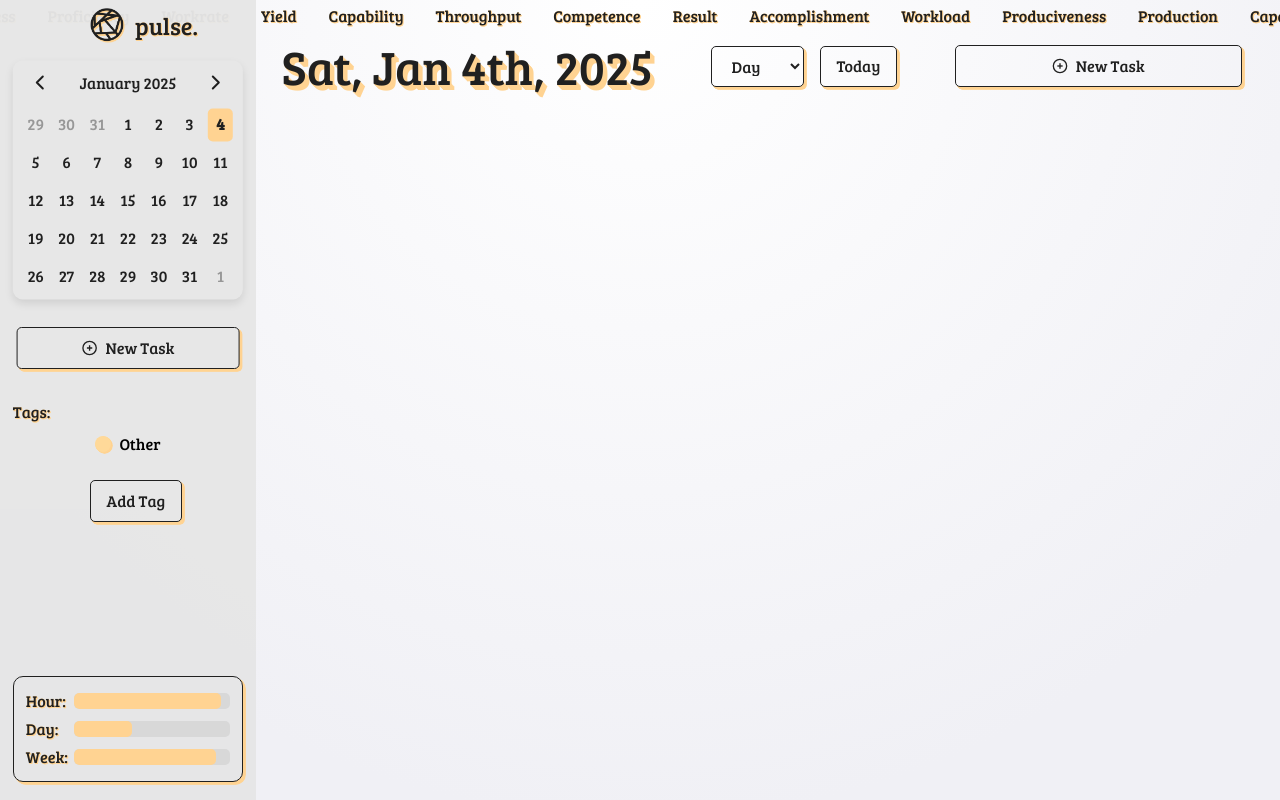
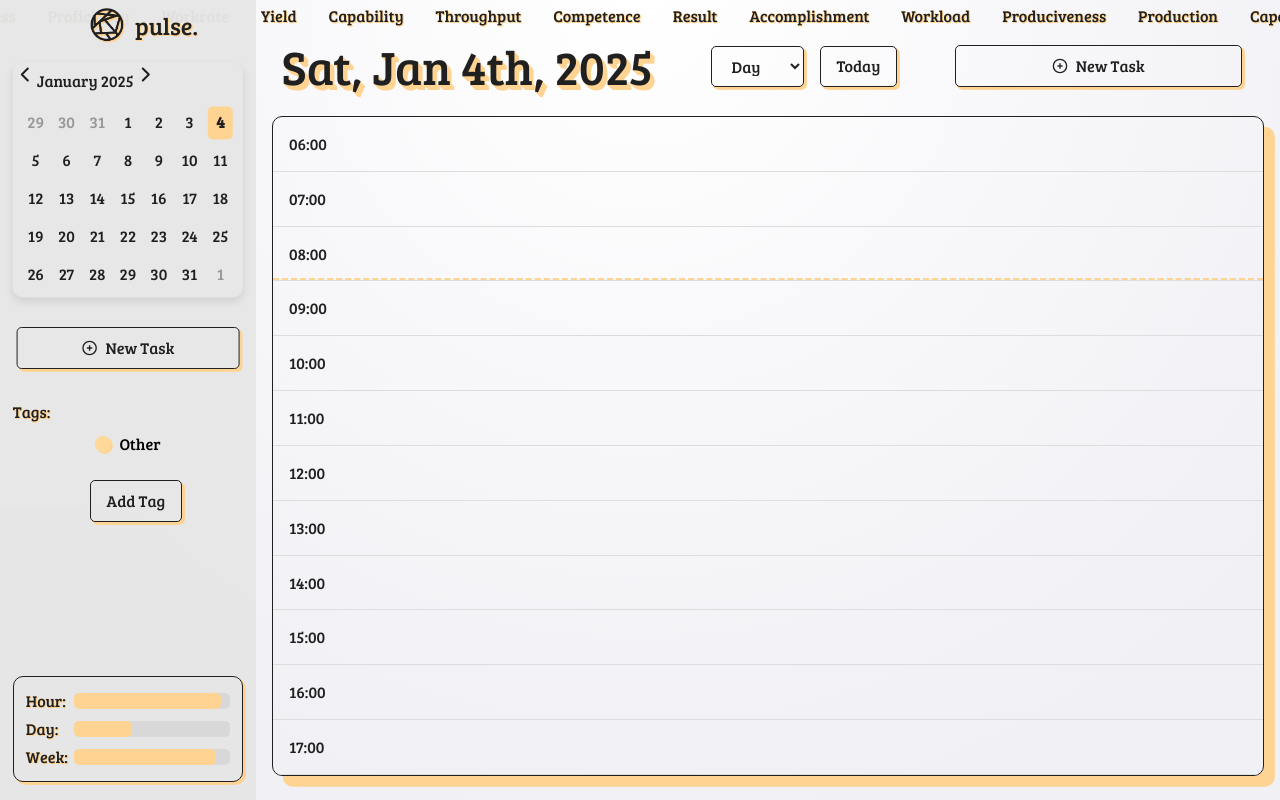
Before and after one commit to pratyushV-l/pulse, a Next.js app: page /homepage in a window 1280 px wide. Built offline with nearby package versions, Linux system fonts and the light colour scheme.

Commit message:
added very basic timetable

```diff
--- a/app/globals.css
+++ b/app/globals.css
@@ -197,17 +197,6 @@ body, html {
   text-align: center;
   padding: 5px;
   font-size: 0.9em;
-}
-
-.calendar-header {
-  color: #202020;
-  display: flex;
-  padding-left: 15px;
-  padding-right: 15px;
-  padding-top: 10px;
-  font-size: 1.0em;
-  justify-content: space-between;
-  align-items: center;
 }
 
 .calendar-day.accent {
@@ -677,13 +666,14 @@ body, html {
   transform: translate(-50%, -50%);
   width: 40%;
   height: 20%;
-  background-color: #f0f0f5;
+  background-color: #e8e8e9;
   box-shadow:
     1.4px 1.4px 0 #FFD392,
     1.7px 1.7px 0 #FFD392,
     2.1px 2.1px 0 #FFD392,
     2.4px 2.4px 0 #FFD392,
     2.8px 2.8px 0 #FFD392;
+  border: 1px solid var(--foreground);
   display: flex;
   flex-direction: column;
   justify-content: center;
@@ -737,3 +727,57 @@ body, html {
   border-radius: 5px;
   transition: width 0.5s;
 }
+
+.calendar-container {
+  width: 77.5%;
+  height: 82.5%;
+  background-color: transparent;
+  border-radius: 10px;
+  box-shadow: 0 4px 8px rgba(0, 0, 0, 0.1);
+  margin: 2rem auto;
+  border: 1px solid var(--foreground);
+  position: absolute;
+  overflow: hidden;
+  left: 21.25%;
+  top: 10.5%;
+  scrollbar-width: none;
+  box-shadow:
+  10.8px 10.8px 0 #FFD392;
+}
+
+.calendar-body {
+  display: flex;
+  flex-direction: column;
+  height: calc(100%);
+  position: relative;
+  overflow-y: scroll;
+  scroll-behavior: smooth;
+  scrollbar-width: none;
+}
+
+.time-slot {
+  flex: 0 0 calc(100% / 12);
+  border-bottom: 1px solid #ddd;
+  display: flex;
+  align-items: center;
+  padding: 0 1rem;
+  font-family: "Bree Serif", serif;
+  font-size: 1rem;
+  z-index: 1;
+  color: var(--foreground);
+  height: calc(100% / 2);
+}
+
+.time-slot:last-child {
+  border-bottom: none;
+}
+
+.current-time-line {
+  position: absolute;
+  left: 0;
+  right: 0;
+  height: 2px;
+  background-color: transparent;
+  z-index: 0;
+  border-top: 3px dashed #ffd392;
+}
--- a/app/homepage/page.tsx
+++ b/app/homepage/page.tsx
@@ -1,6 +1,6 @@
 "use client";
 
-import React, { useEffect, useState } from "react";
+import React, { useEffect, useState, useRef } from "react";
 import Calendar from "@/components/Calendar";
 import Image from "next/image";
 import Cookies from "js-cookie";
@@ -32,6 +32,8 @@ export default function HomePage() {
     const [showPopup, setShowPopup] = useState(false);
     const [newTagName, setNewTagName] = useState("");
     const [newTagColor, setNewTagColor] = useState(getRandomBrightColor());
+    const calendarBodyRef = useRef<HTMLDivElement>(null);
+    const [currentTimePosition, setCurrentTimePosition] = useState(0);
 
     useEffect(() => {
         const savedMode = Cookies.get("mode");
@@ -43,6 +45,28 @@ export default function HomePage() {
     useEffect(() => {
         Cookies.set("mode", mode);
     }, [mode]);
+
+    useEffect(() => {
+        const updateCurrentTimePosition = () => {
+            const now = new Date();
+            const hours = now.getHours();
+            const minutes = now.getMinutes();
+            const totalMinutes = hours * 60 + minutes;
+            const position = (totalMinutes / 720) * 100;
+            setCurrentTimePosition(position);
+        };
+
+        updateCurrentTimePosition();
+        const intervalId = setInterval(updateCurrentTimePosition, 60000);
+
+        if (calendarBodyRef.current) {
+            const currentTime = new Date().getHours();
+            const scrollPosition = (currentTime - 2) * (calendarBodyRef.current.scrollHeight / 24);
+            calendarBodyRef.current.scrollTop = scrollPosition;
+        }
+
+        return () => clearInterval(intervalId);
+    }, []);
 
     const handleAddTag = () => {
         if (tags.length < 5) {
@@ -88,6 +112,19 @@ export default function HomePage() {
         default:
             return "83%";
         }
+    };
+
+    const renderTimeSlots = () => {
+        const timeSlots = [];
+        for (let i = 0; i < 24; i++) {
+            const time = `${i < 10 ? '0' : ''}${i}:00`;
+            timeSlots.push(
+                <div key={i} className="time-slot">
+                    <span>{time}</span>
+                </div>
+            );
+        }
+        return timeSlots;
     };
 
     return (
@@ -158,6 +195,12 @@ export default function HomePage() {
                     <button onClick={handleSubmitTag} disabled={!newTagName.trim()}>Submit</button>
                 </div>
             )}
+            <div className="calendar-container">
+                <div className="calendar-body" ref={calendarBodyRef}>
+                    {renderTimeSlots()}
+                    <div className="current-time-line" style={{ top: `${currentTimePosition}%` }}></div>
+                </div>
+            </div>
             <TimeLeftWidget numTags={tags.length}/>
         </div>
     )
```
